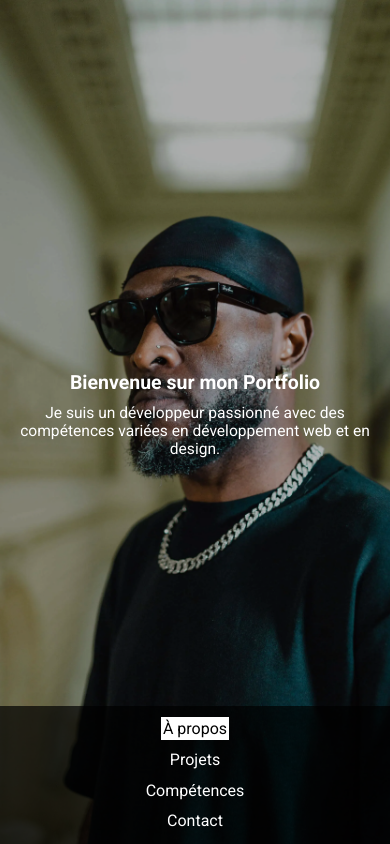
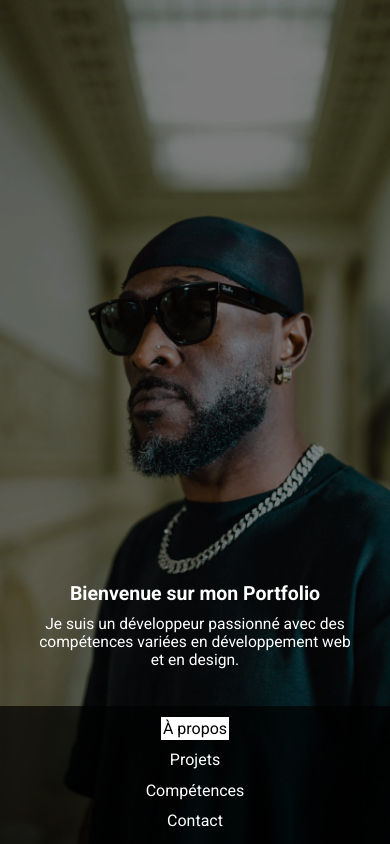
Before and after one commit to NJ4445/mon-portfolio, a React (Create React App) app: page / in a window 390 px wide. Shown: the top 844 px of the page. Built offline with nearby package versions, Linux system fonts and the light colour scheme.

Commit message:
sup comentaire inutile

```diff
--- a/src/components/About/About.module.css
+++ b/src/components/About/About.module.css
@@ -1,3 +1,4 @@
+/* About.module.css */
 .about {
   padding: 40px;
   background-color: #fff;
--- a/src/components/Header/Header.jsx
+++ b/src/components/Header/Header.jsx
@@ -1,3 +1,4 @@
+/* Header.jsx */
 import React, { useState, useEffect } from 'react';
 import styles from './Header.module.css';
 
--- a/src/components/Header/Header.module.css
+++ b/src/components/Header/Header.module.css
@@ -1,3 +1,4 @@
+/* Header.module.css */
 .header {
   position: relative;
   text-align: center;
@@ -28,18 +29,18 @@
   left: 0;
   right: 0;
   bottom: 0;
-  background: rgba(0, 0, 0, 0.3);
+  background: rgba(0, 0, 0, 0.5);
   z-index: 0; /* Assure que l'overlay ne masque pas le texte */
 }
 
 .textOverlay {
   position: absolute;
-  top: 50%;
+  top: 75%;
   left: 50%;
   transform: translate(-50%, -50%);
   color: white;
   z-index: 1;
-  width: 90%;
+  width: 60%;
   padding: 1rem;
 }
 
@@ -106,6 +107,10 @@
     margin: 1vw 0;
   }
 
+  .textOverlay {
+    width: 80%;
+  }
+
   .mainTitle {
     font-size: 5vw; /* Ajuste la taille du titre pour les petits écrans */
   }
--- a/src/components/Projects/Projects.module.css
+++ b/src/components/Projects/Projects.module.css
@@ -37,18 +37,18 @@
   list-style-type: none;
   padding: 0;
   margin: 10px 0;
-  display: flex; /* Utilisez Flexbox pour un meilleur contrôle */
-  flex-wrap: wrap; /* Permet aux éléments de passer à la ligne suivante si nécessaire */
+  display: flex;
+  flex-wrap: wrap;
 }
 
 .skillItem {
   background-color: #ffecb3;
   padding: 5px 10px;
   border-radius: 5px;
-  margin: 5px 5px 5px 0; /* Ajoutez de la marge autour des éléments pour l'espacement */
+  margin: 5px 5px 5px 0;
   font-size: 14px;
   font-weight: bold;
-  display: inline-block; /* Gardez le comportement en ligne pour les petits écrans */
+  display: inline-block;
 }
 
 /* Media query pour les petits écrans */
@@ -66,6 +66,6 @@
   }
 
   .skillItem {
-    margin: 5px 5px 5px 0; /* Ajoutez de la marge en haut et en bas des éléments pour l'espacement */
+    margin: 5px 5px 5px 0;
   }
 }
```
